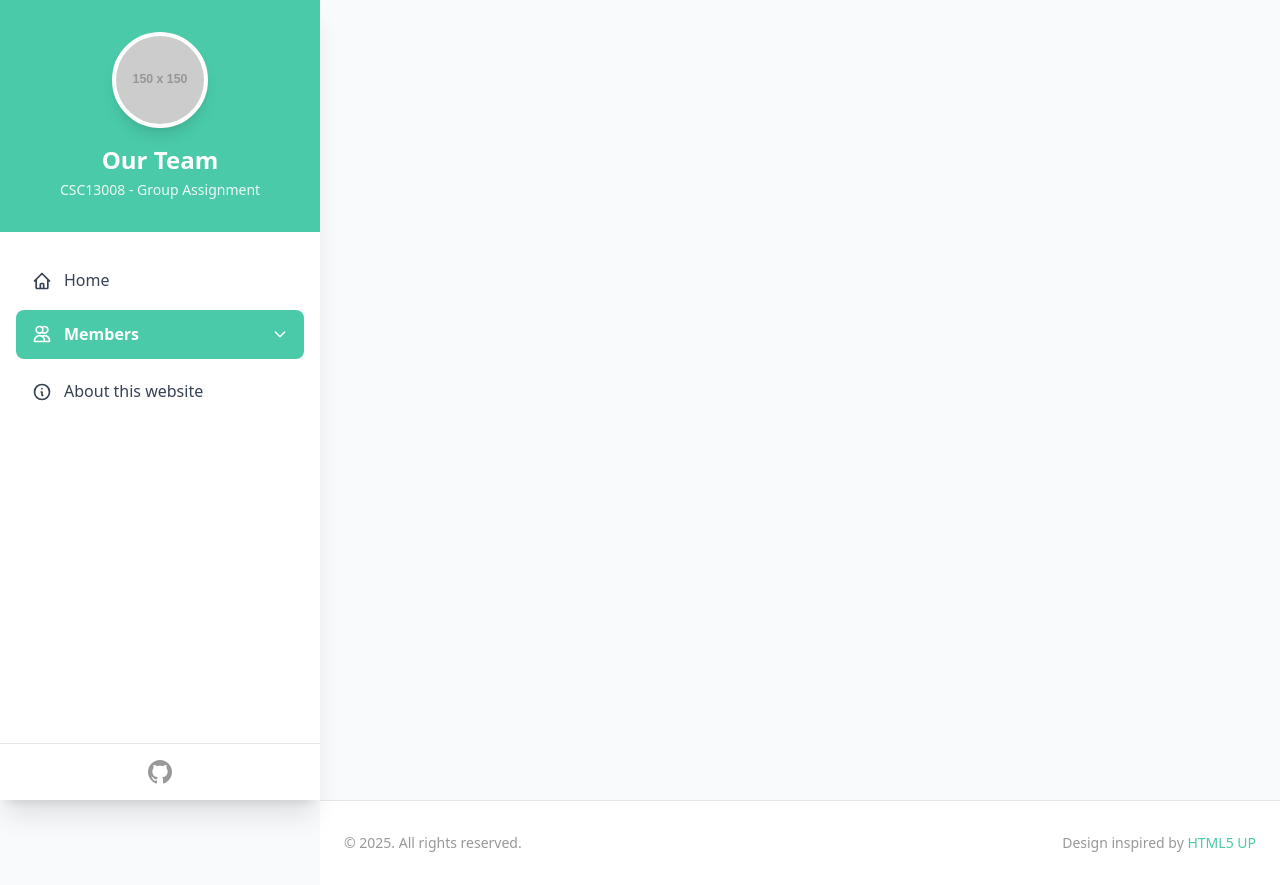
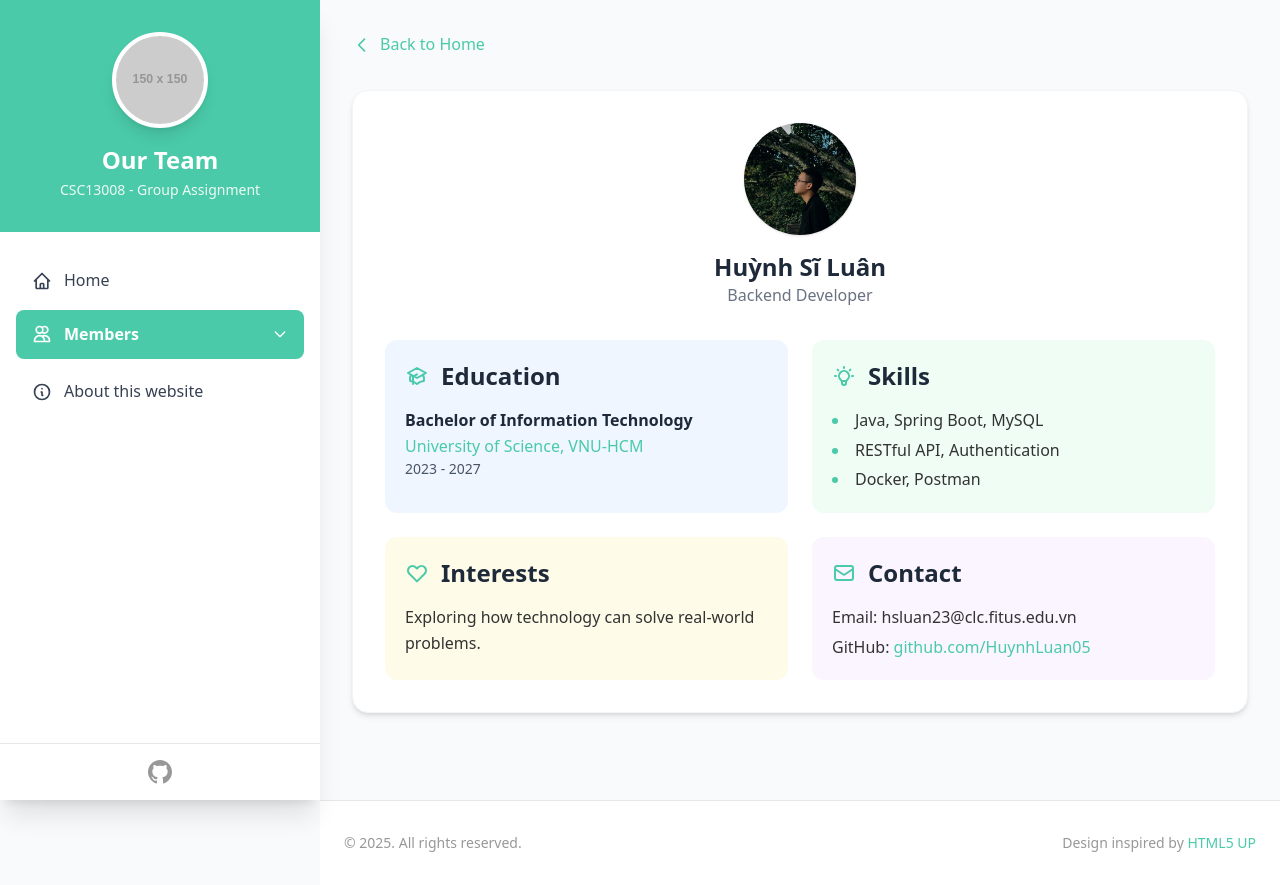
Before and after one commit to xing215/CSC13008-GA01, a React (Vite) app: page /member/5 in a window 1280 px wide. Built offline with nearby package versions, Linux system fonts and the light colour scheme.

Commit message:
feat: Create member 5 page (#5)

```diff
--- a/src/pages/Member5.tsx
+++ b/src/pages/Member5.tsx
@@ -1,8 +1,157 @@
+import { Link } from "react-router-dom";
+
 const Member5 = () => {
   return (
     <div className="max-w-5xl mx-auto">
         {/* TODO: YOUR PROFILE CONTENT */}
+        <Link
+          to="/"
+          className="inline-flex items-center text-primary hover:text-opacity-80 mb-8 transition-colors"
+        >
+          <svg
+            className="w-5 h-5 mr-2"
+            fill="none"
+            stroke="currentColor"
+            viewBox="0 0 24 24"
+          >
+            <path
+              strokeLinecap="round"
+              strokeLinejoin="round"
+              strokeWidth="2"
+              d="M15 19l-7-7 7-7"
+            />
+          </svg>
+          Back to Home
+        </Link>
+      {/* Profile Section */}
+      <div className="bg-white shadow-md rounded-2xl p-8 border border-gray-100">
+        {/* Header */}
+        <div className="flex flex-col items-center mb-8">
+          <img
+            src="/hsluan/picture.jpg"
+            alt="Profile"
+            className="w-28 h-28 rounded-full object-cover shadow-sm mb-4"
+          />
+          <h1 className="text-2xl font-bold text-gray-800">Huỳnh Sĩ Luân</h1>
+          <p className="text-gray-500">Backend Developer</p>
+        </div>
 
+        {/* Info Grid */}
+        <div className="grid md:grid-cols-2 gap-6">
+          {/* Education */}
+          <div className="bg-blue-50 rounded-xl p-5 hover:shadow-lg transition">
+          <h2 className="text-2xl font-bold mb-4 text-gray-800 flex items-center">
+            <svg
+              className="w-6 h-6 mr-3 text-primary"
+              fill="none"
+              stroke="currentColor"
+              viewBox="0 0 24 24"
+            >
+              <path
+                strokeLinecap="round"
+                strokeLinejoin="round"
+                strokeWidth="2"
+                d="M12 14l9-5-9-5-9 5 9 5zm0 0l6.16-3.422a12.083 12.083 0 01.665 6.479A11.952 11.952 0 0012 20.055a11.952 11.952 0 00-6.824-2.998 12.078 12.078 0 01.665-6.479L12 14zm-4 6v-7.5l4-2.222"
+              />
+            </svg>
+            Education
+          </h2>
+          <div>
+            <h3 className="font-semibold text-gray-800">
+              Bachelor of Information Technology
+            </h3>
+            <p className="text-primary">University of Science, VNU-HCM</p>
+            <p className="text-gray-600 text-sm">2023 - 2027</p>
+          </div>
+        </div>
+
+          {/* Skills */}
+          <div className="bg-green-50 rounded-xl p-5 hover:shadow-lg transition">
+            <h2 className="text-2xl font-bold mb-4 text-gray-800 flex items-center">
+              <svg
+                className="w-6 h-6 mr-3 text-primary"
+                fill="none"
+                stroke="currentColor"
+                viewBox="0 0 24 24"
+              >
+                <path
+                  strokeLinecap="round"
+                  strokeLinejoin="round"
+                  strokeWidth="2"
+                  d="M9.663 17h4.673M12 3v1m6.364 1.636l-.707.707M21 12h-1M4 12H3m3.343-5.657l-.707-.707m2.828 9.9a5 5 0 117.072 0l-.548.547A3.374 3.374 0 0014 18.469V19a2 2 0 11-4 0v-.531c0-.895-.356-1.754-.988-2.386l-.548-.547z"
+                />
+              </svg>
+              Skills
+            </h2>
+            <ul className="list-disc list-inside space-y-1 marker:text-primary marker:font-bold">
+              <li>Java, Spring Boot, MySQL</li>
+              <li>RESTful API, Authentication</li>
+              <li>Docker, Postman</li>
+            </ul>
+          </div>
+
+          {/* Interests */}
+          <div className="bg-yellow-50 rounded-xl p-5 hover:shadow-lg transition">
+            <h2 className="text-2xl font-bold mb-4 text-gray-800 flex items-center">
+              <svg
+                className="w-6 h-6 mr-3 text-primary"
+                fill="none"
+                stroke="currentColor"
+                viewBox="0 0 24 24"
+              >
+                <path
+                  strokeLinecap="round"
+                  strokeLinejoin="round"
+                  strokeWidth="2"
+                  d="M4.318 6.318a4.5 4.5 0 000 6.364L12 20.364l7.682-7.682a4.5 4.5 0 00-6.364-6.364L12 7.636l-1.318-1.318a4.5 4.5 0 00-6.364 0z"
+                />
+              </svg>
+              Interests
+            </h2>
+            <p>
+              Exploring how technology can solve real-world problems.
+            </p>
+          </div>
+
+          {/* Contact */}
+          <div className="bg-purple-50 rounded-xl p-5 hover:shadow-lg transition">
+            <h2 className="text-2xl font-bold mb-4 text-gray-800 flex items-center">
+              <svg
+                className="w-6 h-6 mr-3 text-primary"
+                fill="none"
+                stroke="currentColor"
+                viewBox="0 0 24 24"
+              >
+                <path
+                  strokeLinecap="round"
+                  strokeLinejoin="round"
+                  strokeWidth="2"
+                  d="M3 8l7.89 5.26a2 2 0 002.22 0L21 8
+                    M5 19h14a2 2 0 002-2V7a2 2 0 00-2-2H5
+                    a2 2 0 00-2 2v10a2 2 0 002 2z"
+                />
+              </svg>
+              Contact
+            </h2>
+            <ul className="space-y-1">
+              <li>
+                <span className="font-medium">Email:</span> hsluan23@clc.fitus.edu.vn
+              </li>
+              <li>
+                <span className="font-medium">GitHub:</span>{" "}
+                <a
+                  href="https://github.com/HuynhLuan05"
+                  className="text-blue-600 hover:underline"
+                  target="_blank"
+                  rel="noreferrer"
+                >
+                  github.com/HuynhLuan05
+                </a>
+              </li>
+            </ul>
+          </div>
+        </div>
+      </div>
     </div>
   );
 };
```
Also changed, not shown: public/hsluan/picture.jpg (added).
